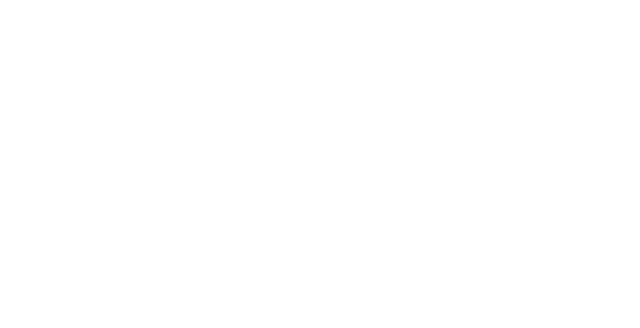
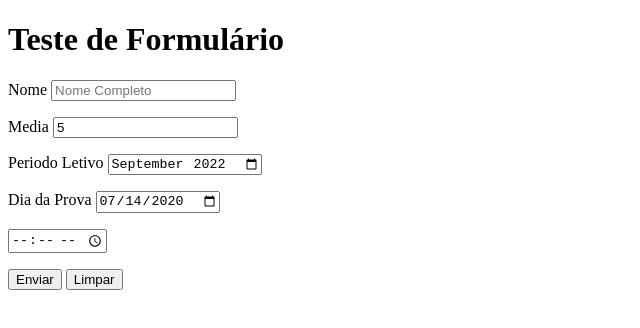
Before and after one commit to jvvictorls/html-css, a plain HTML site: page exercícios/ex025/form005.html in a window 1280 px wide. Shown: the whole page, without its empty margins (0-640 px from the left). Drawn offline with Linux system fonts and the light colour scheme.

Commit message:
criei o form005

```diff
--- a/exercícios/ex025/form005.html
+++ b/exercícios/ex025/form005.html
@@ -7,6 +7,38 @@
     <title>Formulário</title>
 </head>
 <body>
+    <h1>Teste de Formulário</h1>
+    <form action="cadastro.php" method="get" autocomplete="on">
+        <p>
+            <label for="inome">Nome</label>
+            <input type="text" name="nome" id="inome" required maxlength="30" placeholder="Nome Completo" autocomplete="name">
+        </p>
+        <p>
+            <label for="imedia">Media</label>
+            <input type="number" name="media" id="imedia" placeholder="0 a 10" step="0.1" value="5">
+
+        </p>
+        <p>
+            <label for="imes">Periodo Letivo</label>
+            <input type="month" name="mes" id="imes" value="2022-09">
+        </p>
+        <p>
+            <label for="idia">Dia da Prova</label>
+            <input type="date" name="dia" id="idia" value="2020-07-14">
+        </p>
+        <p>
+            <label for="Horário da prova"></label>
+            <input type="time" name="hora" id="ihora">
+        </p>
+        <p>
+            <input type="submit" value="Enviar">
+            <input type="reset" value="Limpar">
+        </p>
+
+
+
+
+    </form>
 
 </body>
 </html>
```
